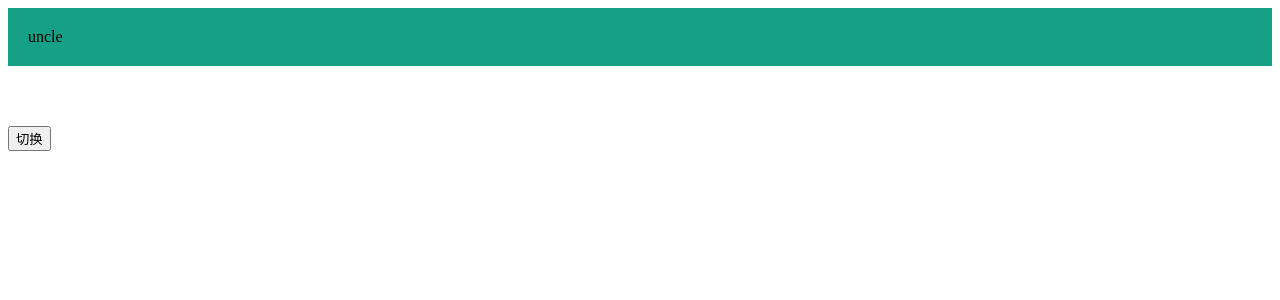
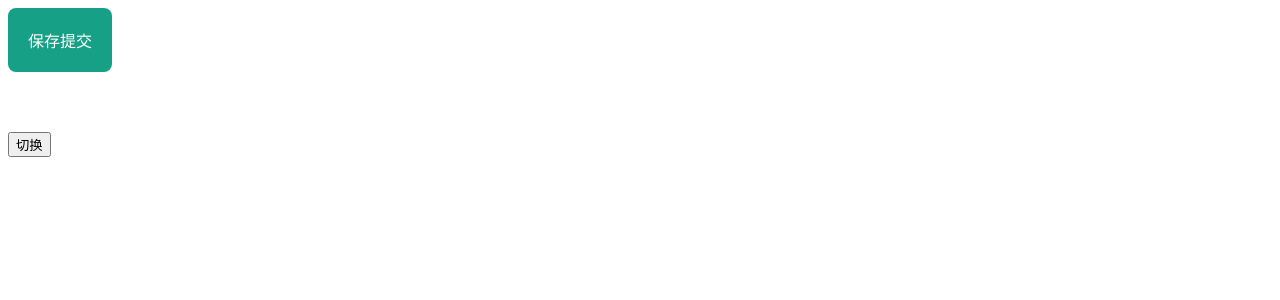
Before and after one commit to Latrevion/vue3-hd, a Vue app in the folder animation/base/: page / in a window 1280 px wide. Both pictures are taken after a click on the button "切换". Shown: the top 300 px of the page. Built offline with nearby package versions, Linux system fonts and the light colour scheme.

Commit message:
定义拥有动画的按钮

```diff
--- a/animation/base/src/App.vue
+++ b/animation/base/src/App.vue
@@ -5,7 +5,7 @@ const show = ref(false)
 </script>
 
 <template>
-  <Hd v-if="show"></Hd>
+  <Hd v-if="show">保存提交</Hd>
   <button @click="show=!show">切换</button>
 </template>
 
--- a/animation/base/src/components/Hd.vue
+++ b/animation/base/src/components/Hd.vue
@@ -3,7 +3,7 @@
 
 <template>
   <section>
-    <div>uncle</div>
+    <div><slot></slot></div>
   </section>
 </template>
 
@@ -16,9 +16,13 @@ div {
   background: #16a085;
   padding: 20px;
   animation: identifier 2s ease;
-  transition:2s;
+  transition:.5s;
+  border-radius: .5rem;
+  display: inline-block;
+  color: #ffffff;
+  cursor:pointer;
   &:hover{
-    transform: rotateY(360deg) rotateX(100deg) ;
+    background: #f39c12;
   }
 }
 
```
